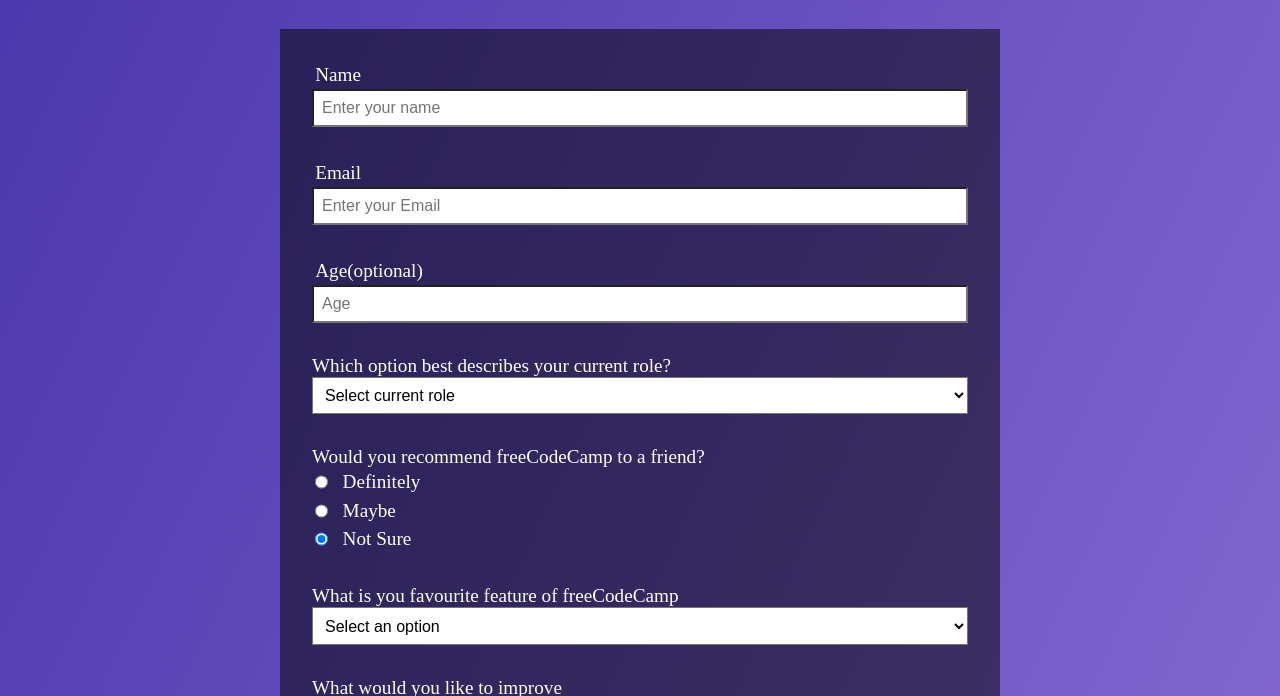
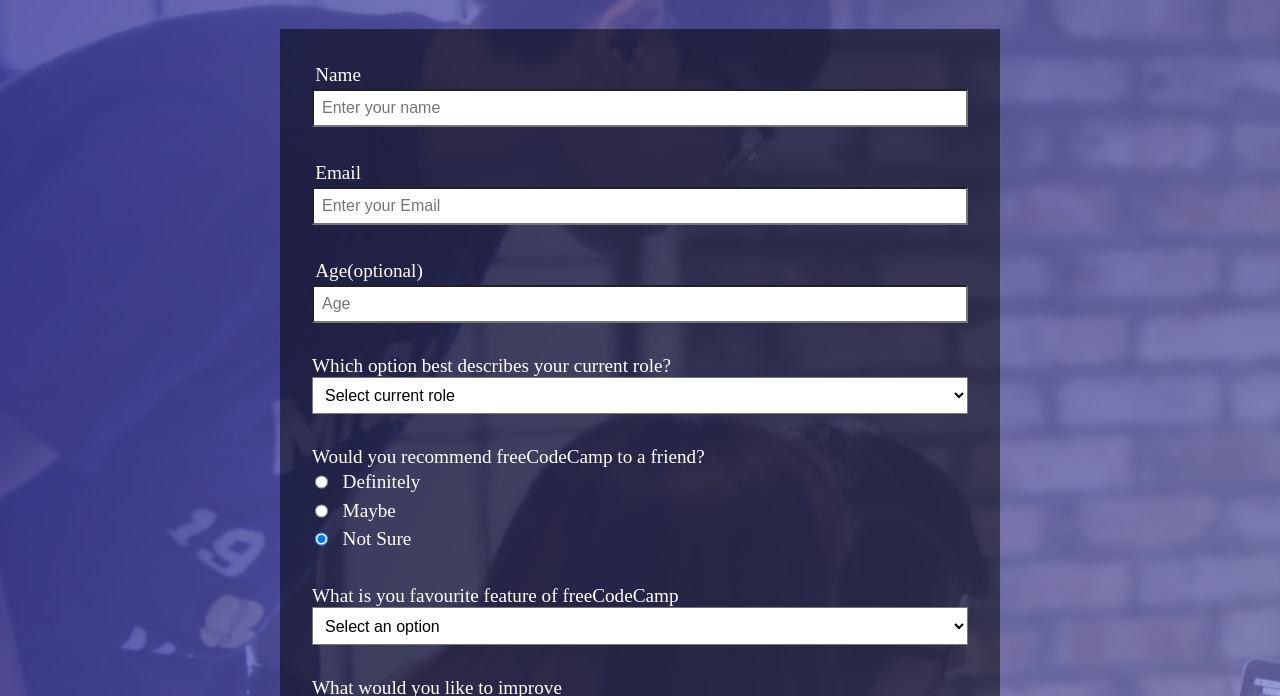
Before and after one commit to harshita-vyass/survey-form, a plain HTML site: page index.html in a window 1280 px wide. Shown: the part 125-821 px from the top of the page. Drawn offline with Linux system fonts and the light colour scheme.

Commit message:
background image update

```diff
--- a/style.css
+++ b/style.css
@@ -6,7 +6,7 @@
 
 body {
     background-color: blueviolet;
-    background-image: linear-gradient(115deg, rgba(58, 58, 158, 0.8), rgba(136, 136, 206, 0.7)), url("../images/survey-form-background.jpeg");
+    background-image: linear-gradient(115deg, rgba(58, 58, 158, 0.8), rgba(136, 136, 206, 0.7)), url("../survey-form/images/survey-form-background.jpeg");
     background-repeat: no-repeat;
     background-size: cover;
     color: white;
```
Also changed, not shown: images/survey-form-background.jpeg (added).
